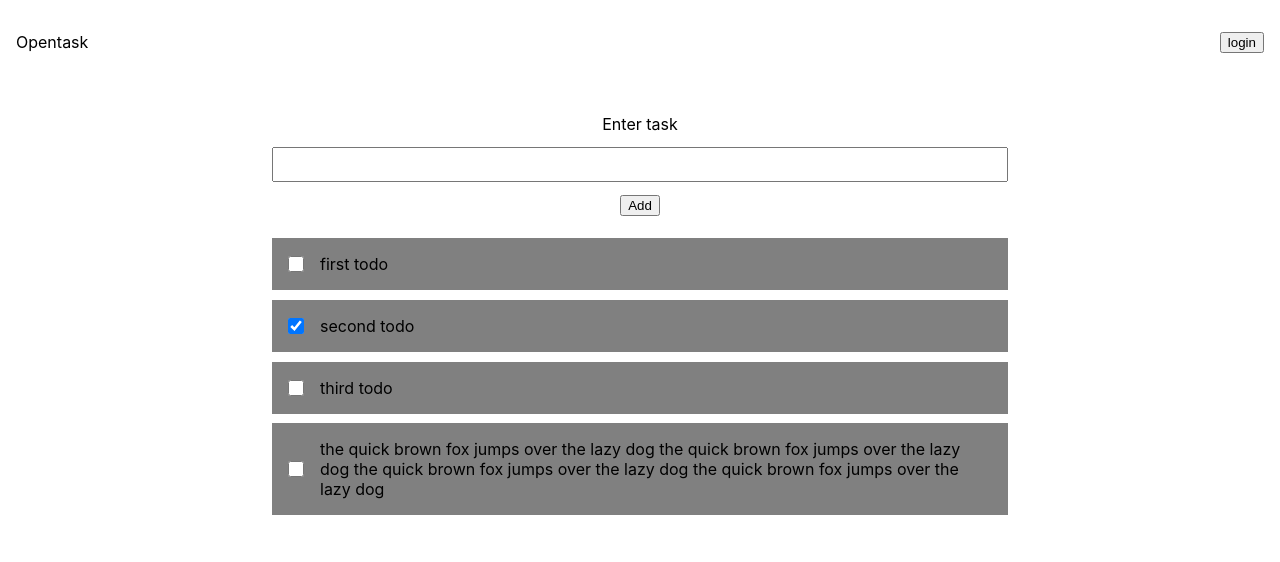
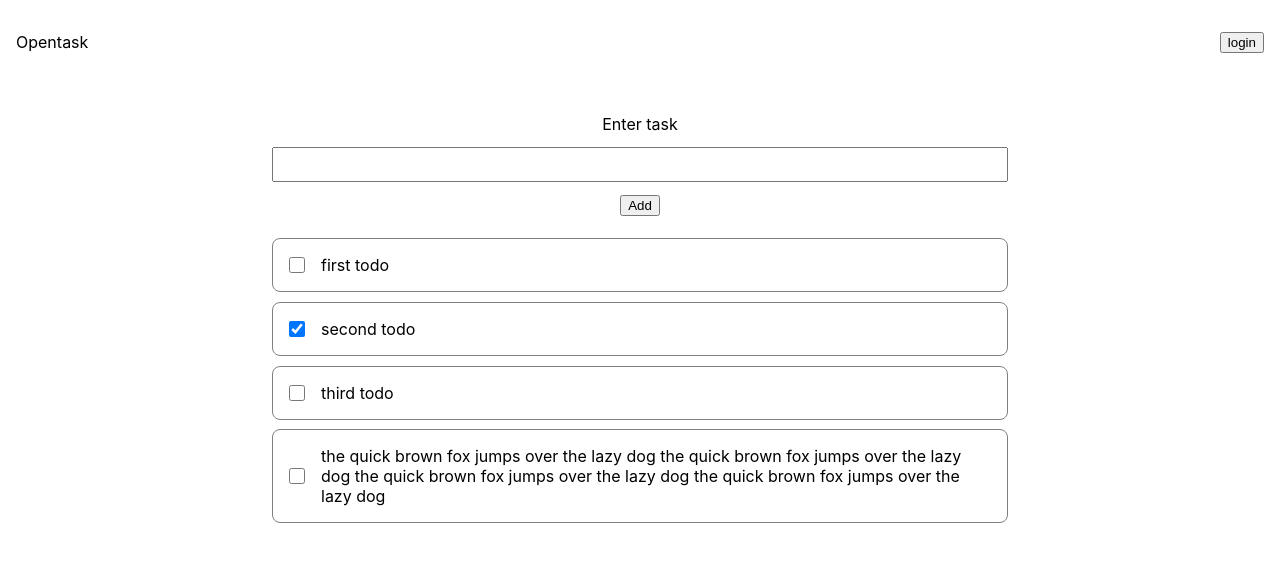
Before and after one commit to isaif/opentodo, a Next.js app: page / in a window 1280 px wide. Shown: the top 562 px of the page. Built offline with nearby package versions, Linux system fonts and the light colour scheme; no server answers.

Commit message:
feat(todoitem): change styling

```diff
--- a/styles/TodoItem.module.css
+++ b/styles/TodoItem.module.css
@@ -1,10 +1,14 @@
 .todoItem {
   list-style-type: none;
   padding: 0.5rem;
-  background: grey;
+  /* background: grey; */
   margin: 0.6rem 0;
   display: flex;
   align-items: center;
+  border-radius: 0.5rem;
+  border-style: solid;
+  border-width: thin;
+  border-color: grey;
 }
 
 .checkbox {
```
